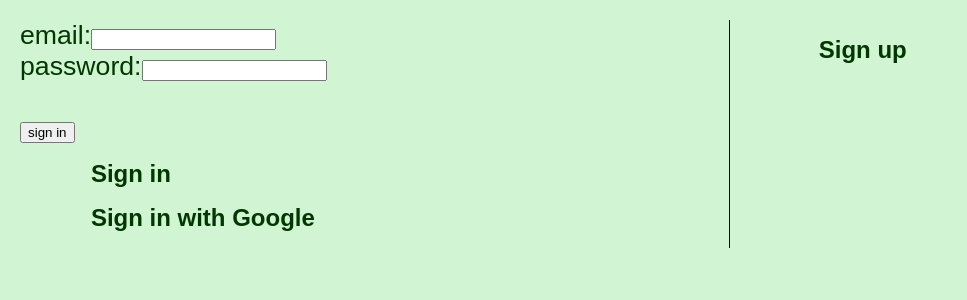
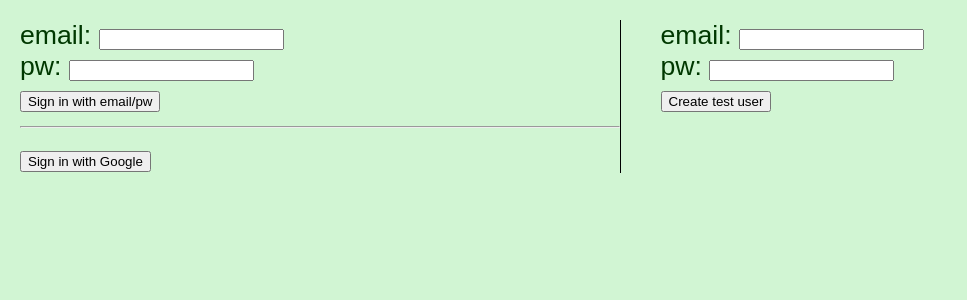
Before and after one commit to valentinavallalta/cs124-lab2, a React (Create React App) app: page / in a window 1280 px wide. Shown: the top 300 px of the page, without its empty margins (0-967 px from the left). Built offline with nearby package versions, Linux system fonts and the light colour scheme; no server answers; the database is empty.

Commit message:
functioning login, functioning lists-have-owners

```diff
--- a/src/App.js
+++ b/src/App.js
@@ -5,9 +5,11 @@ import UserLists from "./UserLists";
 
 import {generateUniqueID} from "web-vitals/dist/modules/lib/generateUniqueID";
 import {initializeApp} from "firebase/app";
-import {getFirestore, query, collection, doc, setDoc, deleteDoc} from "firebase/firestore";
+import {getFirestore, query, collection, doc, setDoc, deleteDoc, where} from "firebase/firestore";
 import {useCollectionData} from "react-firebase-hooks/firestore";
 import SignInPage from "./SignInPage";
+import {useAuthState} from "react-firebase-hooks/auth";
+import {getAuth} from "firebase/auth";
 
 
 const firebaseConfig = {
@@ -23,26 +25,25 @@ const firebaseApp = initializeApp(firebaseConfig);
 const db = getFirestore(firebaseApp);
 
 const collectionName = "lab5"
+const auth = getAuth();
 
 function App() {
-
     const collectionRef = collection(db, collectionName)
-    const q = query(collectionRef);
-
-    const [lists, loading, error] = useCollectionData(q)
-
-    let signedIn = false;
+    const [user, loading, error] = useAuthState(auth);
 
     if (loading) {
         return (<h3 aria-label="loading lists"> loading lists ... </h3>)
     } else if (error) {
         return (<h3 aria-label="an error occurred"> an error occurred </h3>)
     } else {
-        if (signedIn) {
-            return (<UserLists lists={lists}
-                               collectionRef={collectionRef}/>)
+        if (user) {
+            return (<UserLists
+                user={user}
+                auth={auth}
+                collectionRef={collectionRef}/>)
         } else {
-            return <SignInPage/>
+            return <SignInPage
+            auth={auth}/>
         }
 
     }
--- a/src/SignInPage.js
+++ b/src/SignInPage.js
@@ -1,25 +1,157 @@
 import "./SignInPage.css";
+import {
+    getAuth,
+    sendEmailVerification,
+    signOut } from "firebase/auth";
+import {
+    useAuthState,
+    useCreateUserWithEmailAndPassword,
+    useSignInWithEmailAndPassword,
+    useSignInWithGoogle
+} from 'react-firebase-hooks/auth';
+import {useState} from "react";
 
-function SignInPage() {
+function SignInPage(props) {
+
+
+    // const [
+    //     signInWithEmailAndPassword,
+    //     user1, loading1, error1
+    // ] = useSignInWithEmailAndPassword(props.auth);
+    // const [
+    //     signInWithGoogle,
+    //     user2, loading2, error2
+    // ] = useSignInWithGoogle(props.auth);
+    // const [
+    //     createUserWithEmailAndPassword,
+    //     userCredential, signUploading, signUperror
+    // ] = useCreateUserWithEmailAndPassword(props.auth);
+    // const [email, setEmail] = useState("");
+    // const [pw, setPw] = useState("");
+
+
 
     return (<div className={"login"}>
-        <div className={"signIn"}>
-            <form>
-                <label for="email">email:</label>
-                <input type="text" id="email" name="email"/><br/>
-                <label for="password">password:</label>
-                <input type={"text"} id={"password"}/><br/><br/>
-                <input type="submit" value="sign in"/>
-            </form>
-            <h1> Sign in </h1>
+            <div className={"signIn"}>
+                {/*<h1> Sign In </h1>*/}
+                {/*{error1 && <p>"Error logging in: " {error1.message}</p>}*/}
+                {/*{error2 && <p>"Error logging in: " {error2.message}</p>}*/}
+                {/*<label htmlFor='email'>email: </label>*/}
+                {/*<br/>*/}
+                {/*<input type="text" id='email' value={email}*/}
+                {/*       onChange={e=>setEmail(e.target.value)}/>*/}
+                {/*<br/>*/}
+                {/*<label htmlFor='pw'>password: </label>*/}
+                {/*<br/>*/}
+                {/*<input type="text" id='pw' value={pw}*/}
+                {/*       onChange={e=>setPw(e.target.value)}/>*/}
+                {/*<br/>*/}
+                {/*<button onClick={() =>signInWithEmailAndPassword(email, pw)}>*/}
+                {/*    Sign in*/}
+                {/*</button>*/}
 
-            <h1> Sign in with Google </h1>
+                {/*<hr/>*/}
+                {/*<button onClick={() => signInWithGoogle()}>*/}
+                {/*    Sign in with Google*/}
+                {/*</button>*/}
+                <SignIn auth={props.auth}/>
+            </div>
+
+            <div className={"signUp"}>
+                {/*<h1> Sign up </h1>*/}
+                {/*{signUperror && <p>"Error signing up: " {signUperror.message}</p>}*/}
+                {/*<label htmlFor='email'>email: </label>*/}
+                {/*<br/>*/}
+                {/*<input type="text" id='email' value={email}*/}
+                {/*       onChange={e=>setEmail(e.target.value)}/>*/}
+                {/*<br/>*/}
+                {/*<label htmlFor='pw'>password: </label>*/}
+                {/*<br/>*/}
+                {/*<input type="text" id='pw' value={pw}*/}
+                {/*       onChange={e=>setPw(e.target.value)}/>*/}
+                {/*<br/>*/}
+                {/*<button onClick={() =>*/}
+                {/*    createUserWithEmailAndPassword(email, pw)}>*/}
+                {/*    Sign Up*/}
+                {/*</button>*/}
+                <SignUp auth={props.auth}/>
+            </div>
         </div>
-        <div className={"signUp"}>
-            <h1> Sign up </h1>
-        </div>
+    )
+}
+
+function SignIn(props) {
+    const [
+        signInWithEmailAndPassword,
+        user1, loading1, error1
+    ] = useSignInWithEmailAndPassword(props.auth);
+    const [
+        signInWithGoogle,
+        user2, loading2, error2
+    ] = useSignInWithGoogle(props.auth);
+    const [email, setEmail] = useState("");
+    const [pw, setPw] = useState("");
+
+    if (user1 || user2) {
+        // Shouldn't happen because App should see that
+        // we are signed in.
+        return <div>Unexpectedly signed in already</div>
+    } else if (loading1 || loading2) {
+        return <p>Logging in…</p>
+    }
+    return <div>
+        {error1 && <p>"Error logging in: " {error1.message}</p>}
+        {error2 && <p>"Error logging in: " {error2.message}</p>}
+        <label htmlFor='email'>email: </label>
+        <input type="text" id='email' value={email}
+               onChange={e=>setEmail(e.target.value)}/>
+        <br/>
+        <label htmlFor='pw'>pw: </label>
+        <input type="text" id='pw' value={pw}
+               onChange={e=>setPw(e.target.value)}/>
+        <br/>
+        <button onClick={() =>signInWithEmailAndPassword(email, pw)}>
+            Sign in with email/pw
+        </button>
+
+        <hr/>
+        <button onClick={() => signInWithGoogle()}>
+            Sign in with Google
+        </button>
     </div>
-)
+}
+
+function SignUp(props) {
+    const [
+        createUserWithEmailAndPassword,
+        userCredential, loading, error
+    ] = useCreateUserWithEmailAndPassword(props.auth);
+    const [email, setEmail] = useState("");
+    const [pw, setPw] = useState("");
+
+    if (userCredential) {
+        // Shouldn't happen because App should see that
+        // we are signed in.
+        return <div>Unexpectedly signed in already</div>
+    } else if (loading) {
+        return <p>Signing up…</p>
+    }
+    return <div>
+        {error && <p>"Error signing up: " {error.message}</p>}
+        <label htmlFor='email'>email: </label>
+        <input type="text" id='email' value={email}
+               onChange={e=>setEmail(e.target.value)}/>
+        <br/>
+        <label htmlFor='pw'>pw: </label>
+        <input type="text" id='pw' value={pw}
+               onChange={e=>setPw(e.target.value)}/>
+        <br/>
+        <button onClick={() =>
+            createUserWithEmailAndPassword(email, pw)}>
+            Create test user
+        </button>
+
+    </div>
 }
 
 export default SignInPage;
--- a/src/UserLists.js
+++ b/src/UserLists.js
@@ -1,18 +1,29 @@
 import "./userLists.css"
 import ToDoList from "./ToDoList";
-import {collection, deleteDoc, doc, setDoc} from "firebase/firestore";
+import {collection, deleteDoc, doc, query, setDoc, where} from "firebase/firestore";
 import {generateUniqueID} from "web-vitals/dist/modules/lib/generateUniqueID";
 import {useState} from "react";
+import {signOut, sendEmailVerification} from "firebase/auth";
+import {useCollectionData} from "react-firebase-hooks/firestore";
 
 function UserLists(props) {
+    const q = query(props.collectionRef,
+        where("owner", "==", props.user.uid));
+
+    const [lists, loading, error] = useCollectionData(q)
+
     const [listID, setListID] = useState("")
     const [listTitle, setListTitle] = useState("")
+    const [emailVerifySent, setEmailVerifySent] = useState(false);
 
     function addList(title) {
         const uniqueId = generateUniqueID()
         setDoc(doc(props.collectionRef, uniqueId), {
             ID: uniqueId,
-            Title: title
+            Title: title,
+            owner: props.user.uid,
+            canView: [props.user.uid],
+            canEdit: [props.user.uid]
         })
     }
 
@@ -32,19 +43,38 @@ function UserLists(props) {
         setListTitle(title)
     }
 
+    function verifyEmail() {
+        sendEmailVerification(props.user);
+        setEmailVerifySent(true);
+    }
+
+    if (loading) {
+        return (<h3 aria-label="loading lists"> loading lists ... </h3>)
+    } else if (error) {
+        return (<h3 aria-label="an error occurred"> an error occurred </h3>)
+    } else {
         if (listID === "") {
             return (
                 <div>
+                <span>
                     <h3 aria-label="Lists"> Lists </h3>
+                    <p> current user: {props.user.email} </p>
+                    <button onClick={() => signOut(props.auth)}> sign out </button>
+                    {!props.user.emailVerified && <button type="button" onClick={verifyEmail}>Verify email</button>}
+                    {emailVerifySent && <p> email verification sent
+                        <button onClick={() => setEmailVerifySent(false)}> x </button></p>}
+                </span>
                     <ul>
-                    {props.lists.length === 0 && <small>No Lists</small>}
-                    {props.lists.map(p =>
+                        {lists.length === 0 && <small>No Lists</small>}
+                        {lists.map(p =>
                             <li className={"listItem"}>
                                 <button aria-label={p.Title + " ,click to enter " + p.Title}
-                                    className="listButton" onClick={() => switchList(p.ID, p.Title)}>{p.Title}</button>
+                                        className="listButton"
+                                        onClick={() => switchList(p.ID, p.Title)}>{p.Title}</button>
                                 <button aria-label={"delete " + p.Title}
-                                    className = "deleteListButton"
-                                    onClick={() => deleteList(p.ID)}> + </button>
+                                        className="deleteListButton"
+                                        onClick={() => deleteList(p.ID)}> +
+                                </button>
                             </li>
                         )}
                         <p onClick={() => addList("New List")}
@@ -69,5 +99,6 @@ function UserLists(props) {
             )
         }
     }
+}
 
 export default UserLists;
```
Lines whose indentation alone changed are shown as unchanged.
